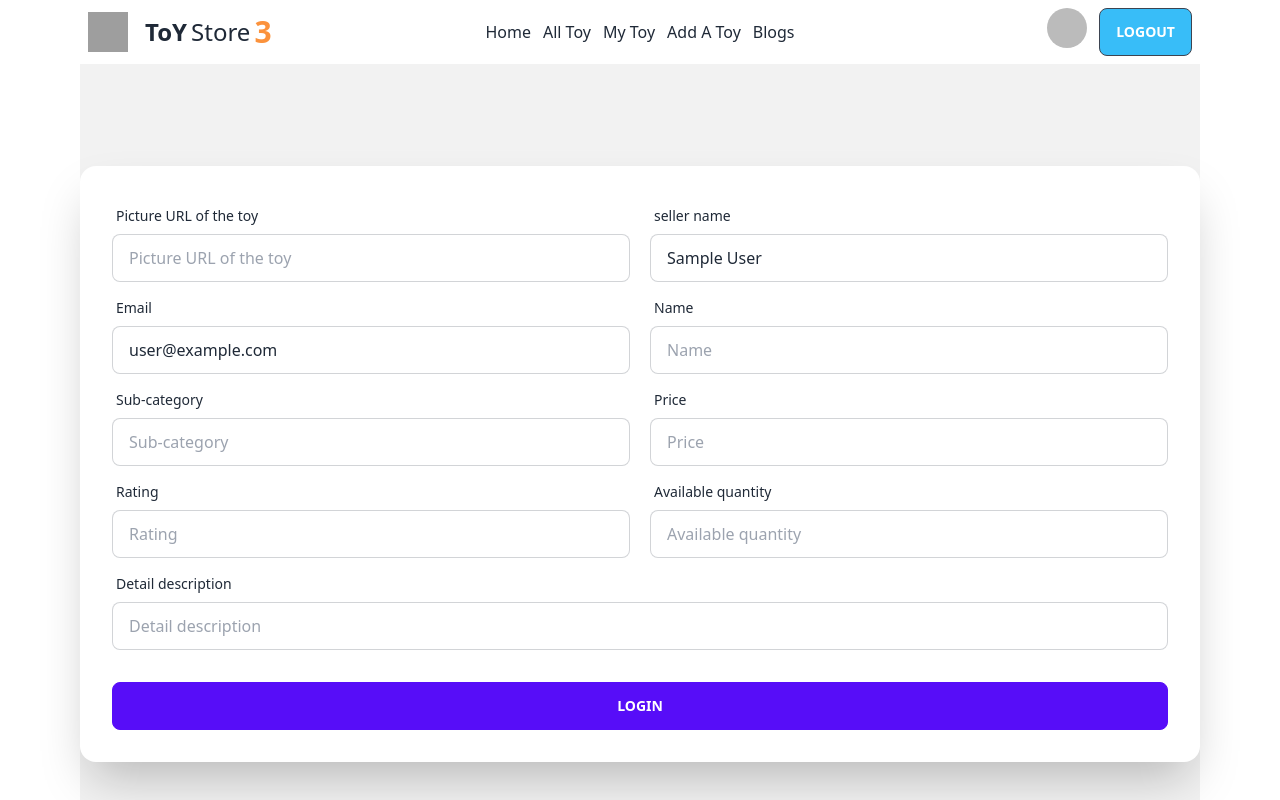
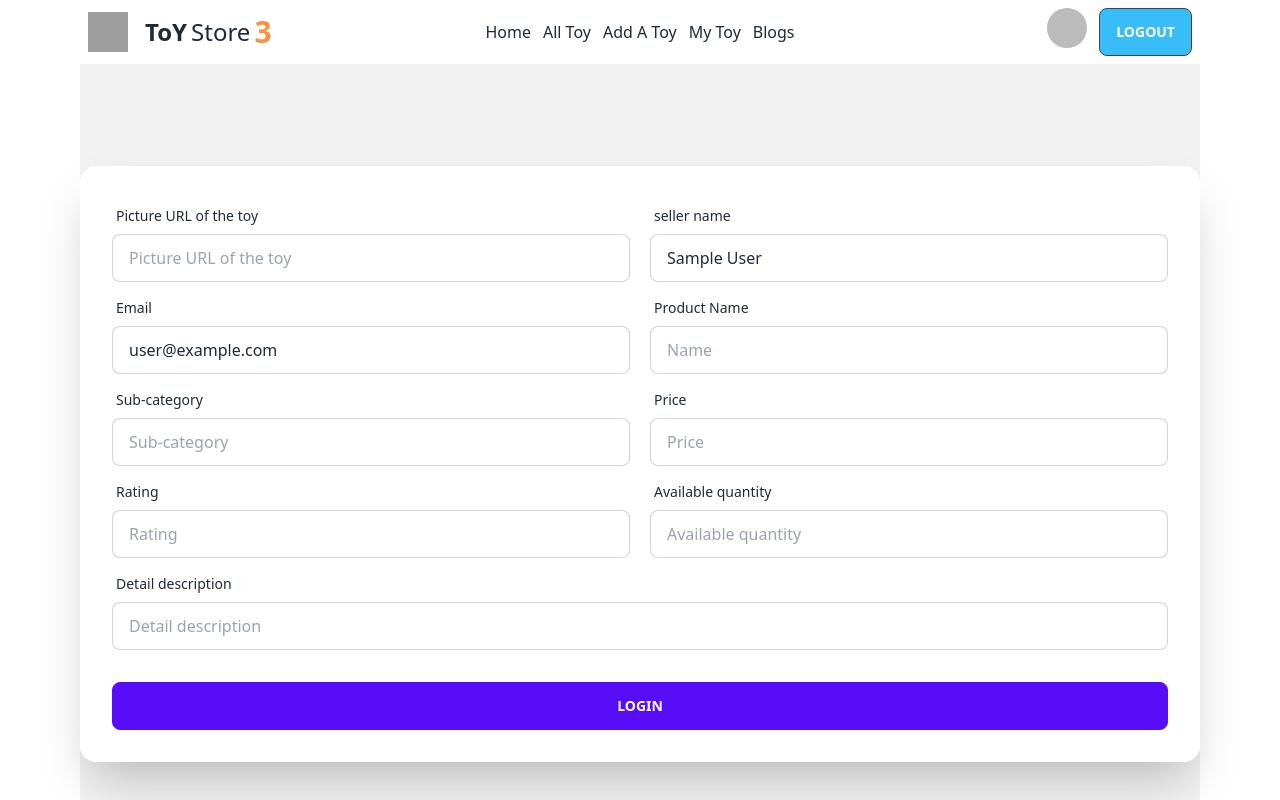
Before and after one commit to shanto001971/toy-marketplace-client, a React (Vite) app: page /addtoy in a window 1280 px wide. Shown: the top 800 px of the page. Built offline with nearby package versions, Linux system fonts and the light colour scheme; no server answers; sample sign-in values are in the browser's storage; grey boxes are pictures that could not be loaded.

Commit message:
add gellary section for marquee

```diff
--- a/package.json
+++ b/package.json
@@ -16,6 +16,7 @@
     "match-sorter": "^6.3.1",
     "react": "^18.2.0",
     "react-dom": "^18.2.0",
+    "react-fast-marquee": "^1.5.2",
     "react-router-dom": "^6.11.2",
     "react-tabs": "^6.0.1",
     "sort-by": "^1.2.0"
--- a/src/Components/AddToy/AddToy.jsx
+++ b/src/Components/AddToy/AddToy.jsx
@@ -5,13 +5,18 @@ import { AuthContex } from "../../AuthProvider/AuthProvider";
 
 const AddToy = () => {
 
-    const {user}=useContext(AuthContex);
+    const { user } = useContext(AuthContex);
+
+    const handelUpdateProduct = (event) => {
+        event.preventDefault()
+
+    }
 
     return (
         <div className="hero min-h-screen bg-base-200">
 
             <div className="card flex-shrink-0 w-full  shadow-2xl bg-base-100">
-                <div className="card-body">
+                <form className="card-body">
                     <div className="lg:flex gap-5">
 
                         <div className="form-control w-full">
@@ -40,7 +45,7 @@ const AddToy = () => {
 
                         <div className="form-control w-full">
                             <label className="label">
-                                <span className="label-text">Name</span>
+                                <span className="label-text">Product Name</span>
                             </label>
                             <input type="text" placeholder="Name" className="input input-bordered w-full" />
                         </div>
@@ -91,7 +96,7 @@ const AddToy = () => {
                     <div className="form-control mt-6">
                         <button className="btn btn-primary">Login</button>
                     </div>
-                </div>
+                </form>
             </div>
 
         </div>
--- /dev/null
+++ b/src/Components/GallerySection/GalleryMarque.jsx
@@ -0,0 +1,15 @@
+import React from 'react';
+
+const GalleryMarque = () => {
+    return (
+        <div className='flex w-96 gap-5 border shadow-lg mt-5'>
+            <img src="https://m.media-amazon.com/images/I/71iCICbcAPS._AC_SL1500_.jpg" alt="" />
+            <img src="https://static-01.daraz.com.bd/p/49646e894a587e42aa86ea0340ba80ec.jpg_720x720.jpg_.webp" alt="" />
+            <img src="https://m.media-amazon.com/images/I/71-eusjz1TL._AC_SL1500_.jpg" alt="" />
+            <img src="https://www.lankakade.co.uk/images/products/large/546.jpg" alt="" />
+            <img src="https://m.media-amazon.com/images/I/81FjGnA4AzL.jpg" alt="" />
+        </div>
+    );
+};
+
+export default GalleryMarque;
--- a/src/Components/HomePage/Home.jsx
+++ b/src/Components/HomePage/Home.jsx
@@ -1,6 +1,8 @@
+import Marquee from "react-fast-marquee";
 import Gallery from "../GallerySection/Gallery";
 import ReactTabSection from "../ReactTab/ReactTabSection";
 import Carousel from "./Carousel/Carousel";
+import GalleryMarque from "../GallerySection/GalleryMarque";
 
 
 
@@ -8,9 +10,13 @@ const Home = () => {
     return (
         <div>
             <Carousel/>
-            <Gallery/>
-            <ReactTabSection/>
-           <h1>this is home page</h1>
+           <div className="text-center mt-5">
+            <h1 className="text-3xl">Choice Your Favorite Toys</h1>
+            <p>Essay On My Favourite Toy For Class 1, 2 & 3 Kids</p>
+           <Marquee>
+            <GalleryMarque/>
+           </Marquee>
+           </div>
 
         </div>
     );
--- a/src/Components/NavBar/Navbar.jsx
+++ b/src/Components/NavBar/Navbar.jsx
@@ -35,8 +35,9 @@ const Navbar = () => {
                 <ul className="menu menu-horizontal flex gap-3">
                     <Link to="/"><li>Home</li></Link>
                     <Link to="/"><li>All Toy</li></Link>
-                    {user?.email ? <><Link to="/"><li>My Toy</li></Link>
-                        <Link to="/addtoy"><li>Add A Toy</li></Link></> : ''}
+                    <Link to="/addtoy"><li>Add A Toy</li></Link>
+                    {user?.email ? <Link to="/"><li>My Toy</li></Link>
+                         : <></>}
                     <Link to="/"><li>Blogs</li></Link>
                 </ul>
             </div>
--- /dev/null
+++ b/src/PrivetRoute/PrivetRoute.jsx
@@ -0,0 +1,20 @@
+import React from 'react';
+import { useContext } from "react";
+
+import { Navigate } from 'react-router-dom';
+import { AuthContex } from '../AuthProvider/AuthProvider';
+
+const PrivetRoute = ({ children }) => {
+    const { user, loding } = useContext(AuthContex);
+    if (loding) {
+        return <progress className="progress w-56"></progress>
+    }
+
+    if (user) {
+        return children;
+    }
+
+    return <Navigate to="/login"></Navigate>
+};
+
+export default PrivetRoute;
--- a/src/router/Router.jsx
+++ b/src/router/Router.jsx
@@ -4,27 +4,30 @@ import Home from "../Components/HomePage/Home";
 import Login from "../Components/LoginPage/Login";
 import Ragister from "../Components/ragister/Ragister";
 import AddToy from "../Components/AddToy/AddToy";
+import PrivetRoute from "../PrivetRoute/PrivetRoute";
 
 export const router = createBrowserRouter([
   {
     path: "/",
-      element:<Layout/>,
-      children:[
+    element: <Layout />,
+    children: [
       {
-            path:"/",
-            element:<Home></Home>
+        path: "/",
+        element: <Home></Home>
       },
       {
-            path:"/login",
-            element:<Login/>
+        path: "/login",
+        element: <Login />
       },
       {
-            path:"/register",
-            element:<Ragister></Ragister>
+        path: "/register",
+        element: <Ragister></Ragister>
       },
       {
-            path:"/addtoy",
-            element:<AddToy/>
+        path: "/addtoy",
+        element: <PrivetRoute>
+          <AddToy />
+        </PrivetRoute>
       },
 
 
```
Also changed, not shown: 1 other file (tests, documents, lock files or other folders). Lines whose indentation alone changed are shown as unchanged.
